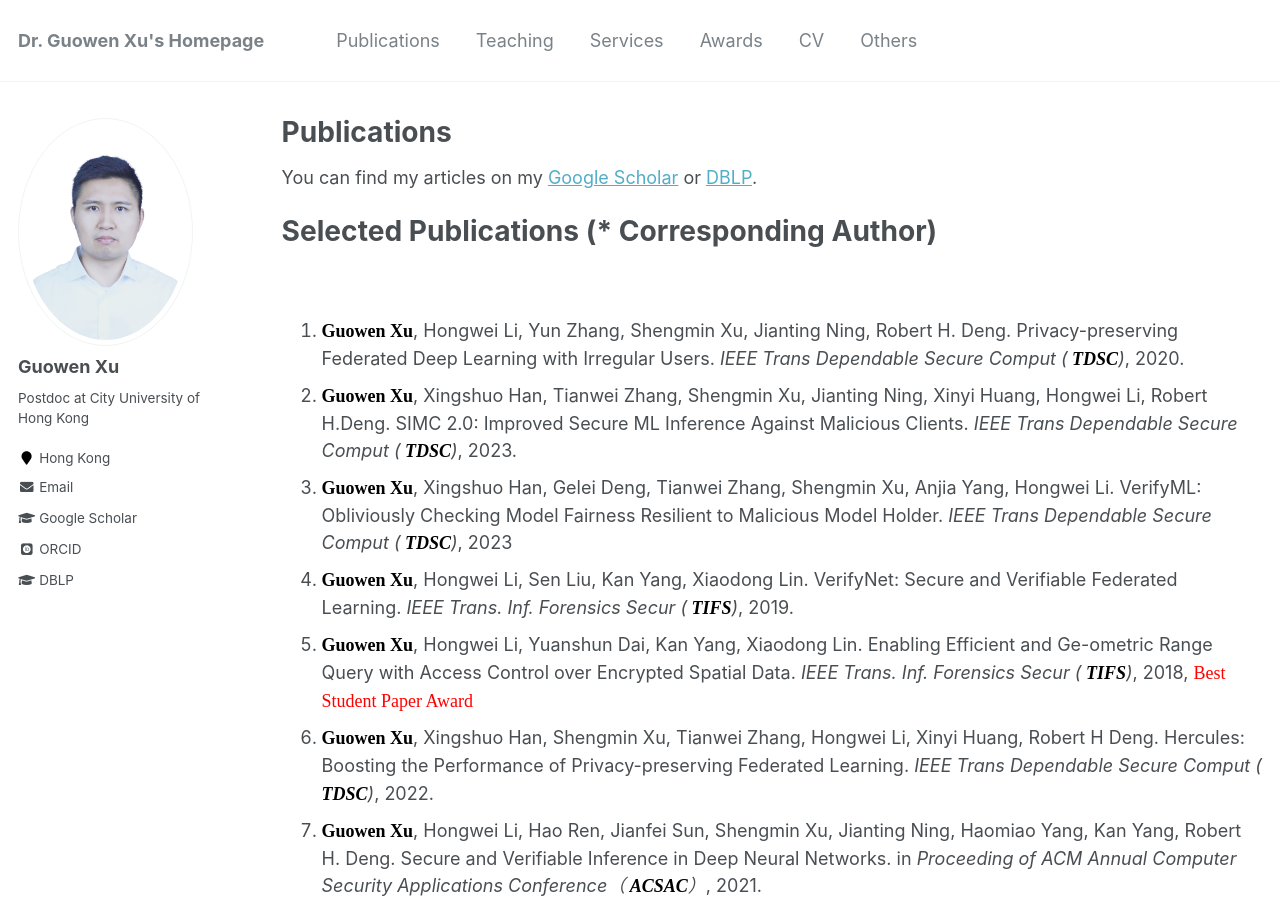
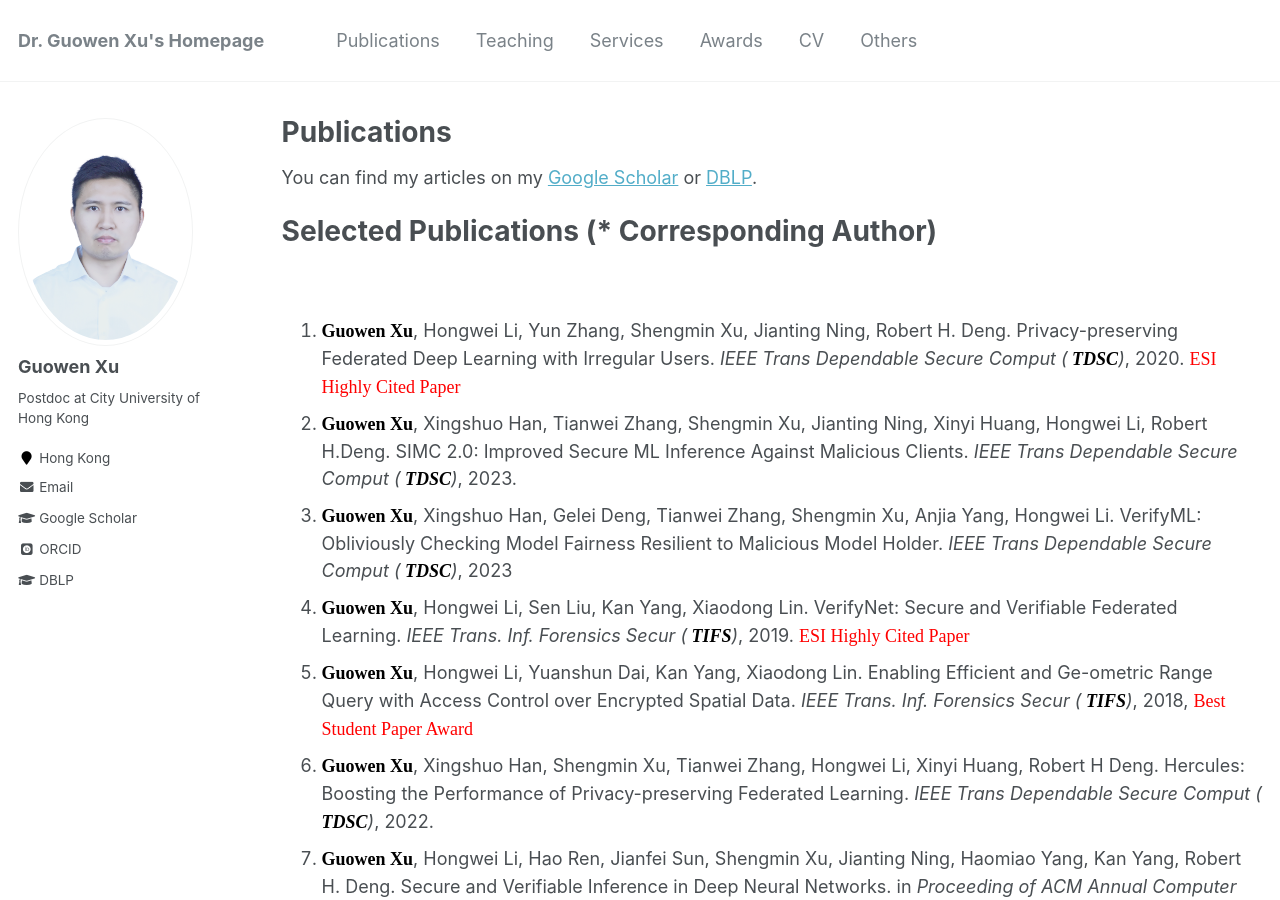
Before and after one commit to Guowen-xu/guowen-xu.github.io, a Jekyll site: the page built from _pages/publications.md, in a window 1280 px wide and 900 px high. Built offline with Jekyll 4.4.1, drawn with Linux system fonts in a browser that asks for light colours; some web fonts are replaced.

Commit message:
Update publications.md

```diff
--- a/_pages/publications.md
+++ b/_pages/publications.md
@@ -14,10 +14,10 @@ You can find my articles on my [Google Scholar](https://scholar.google.com.hk/ci
 
 
 
-1. **<font face="Times New Roman" color=black size=4> Guowen Xu</font>**, Hongwei Li, Yun Zhang, Shengmin Xu, Jianting Ning, Robert H. Deng. Privacy-preserving Federated Deep Learning with Irregular Users. *IEEE Trans Dependable Secure Comput (**<font face="Times New Roman" color=black size=4> TDSC</font>**)*, 2020.
+1. **<font face="Times New Roman" color=black size=4> Guowen Xu</font>**, Hongwei Li, Yun Zhang, Shengmin Xu, Jianting Ning, Robert H. Deng. Privacy-preserving Federated Deep Learning with Irregular Users. *IEEE Trans Dependable Secure Comput (**<font face="Times New Roman" color=black size=4> TDSC</font>**)*, 2020. <font face="Times New Roman" color=red size=4> ESI Highly Cited Paper</font>
 2. **<font face="Times New Roman" color=black size=4> Guowen Xu</font>**, Xingshuo Han, Tianwei Zhang, Shengmin Xu, Jianting Ning, Xinyi Huang, Hongwei Li, Robert H.Deng. SIMC 2.0: Improved Secure ML Inference Against Malicious Clients. *IEEE Trans Dependable Secure Comput (**<font face="Times New Roman" color=black size=4> TDSC</font>**)*, 2023.
 3. **<font face="Times New Roman" color=black size=4> Guowen Xu</font>**, Xingshuo Han, Gelei Deng, Tianwei Zhang, Shengmin Xu,  Anjia Yang, Hongwei Li. VerifyML: Obliviously Checking Model Fairness Resilient to Malicious Model Holder. *IEEE Trans Dependable Secure Comput (**<font face="Times New Roman" color=black size=4> TDSC</font>**)*, 2023
-4. **<font face="Times New Roman" color=black size=4> Guowen Xu</font>**, Hongwei Li, Sen Liu, Kan Yang, Xiaodong Lin. VerifyNet: Secure and Verifiable Federated Learning. *IEEE Trans. Inf. Forensics Secur (**<font face="Times New Roman" color=black size=4> TIFS</font>**)*, 2019.
+4. **<font face="Times New Roman" color=black size=4> Guowen Xu</font>**, Hongwei Li, Sen Liu, Kan Yang, Xiaodong Lin. VerifyNet: Secure and Verifiable Federated Learning. *IEEE Trans. Inf. Forensics Secur (**<font face="Times New Roman" color=black size=4> TIFS</font>**)*, 2019. <font face="Times New Roman" color=red size=4> ESI Highly Cited Paper</font>
 5. **<font face="Times New Roman" color=black size=4> Guowen Xu</font>**, Hongwei Li, Yuanshun Dai, Kan Yang, Xiaodong Lin. Enabling Efficient and Ge-ometric Range Query with Access Control over Encrypted Spatial Data. *IEEE Trans. Inf. Forensics Secur (**<font face="Times New Roman" color=black size=4> TIFS</font>**)*,  2018, <font face="Times New Roman" color=red size=4> Best Student Paper Award</font>
 6. **<font face="Times New Roman" color=black size=4> Guowen Xu</font>**, Xingshuo Han, Shengmin Xu, Tianwei Zhang, Hongwei Li, Xinyi Huang, Robert H Deng. Hercules: Boosting the Performance of Privacy-preserving Federated Learning. *IEEE Trans Dependable Secure Comput (**<font face="Times New Roman" color=black size=4> TDSC</font>**)*, 2022.
 7. **<font face="Times New Roman" color=black size=4> Guowen Xu</font>**, Hongwei Li, Hao Ren, Jianfei Sun, Shengmin Xu, Jianting Ning, Haomiao Yang, Kan Yang, Robert H. Deng. Secure and Verifiable Inference in Deep Neural Networks. in *Proceeding of ACM Annual Computer Security Applications Conference（**<font face="Times New Roman" color=black size=4> ACSAC</font>**）*, 2021.
```
